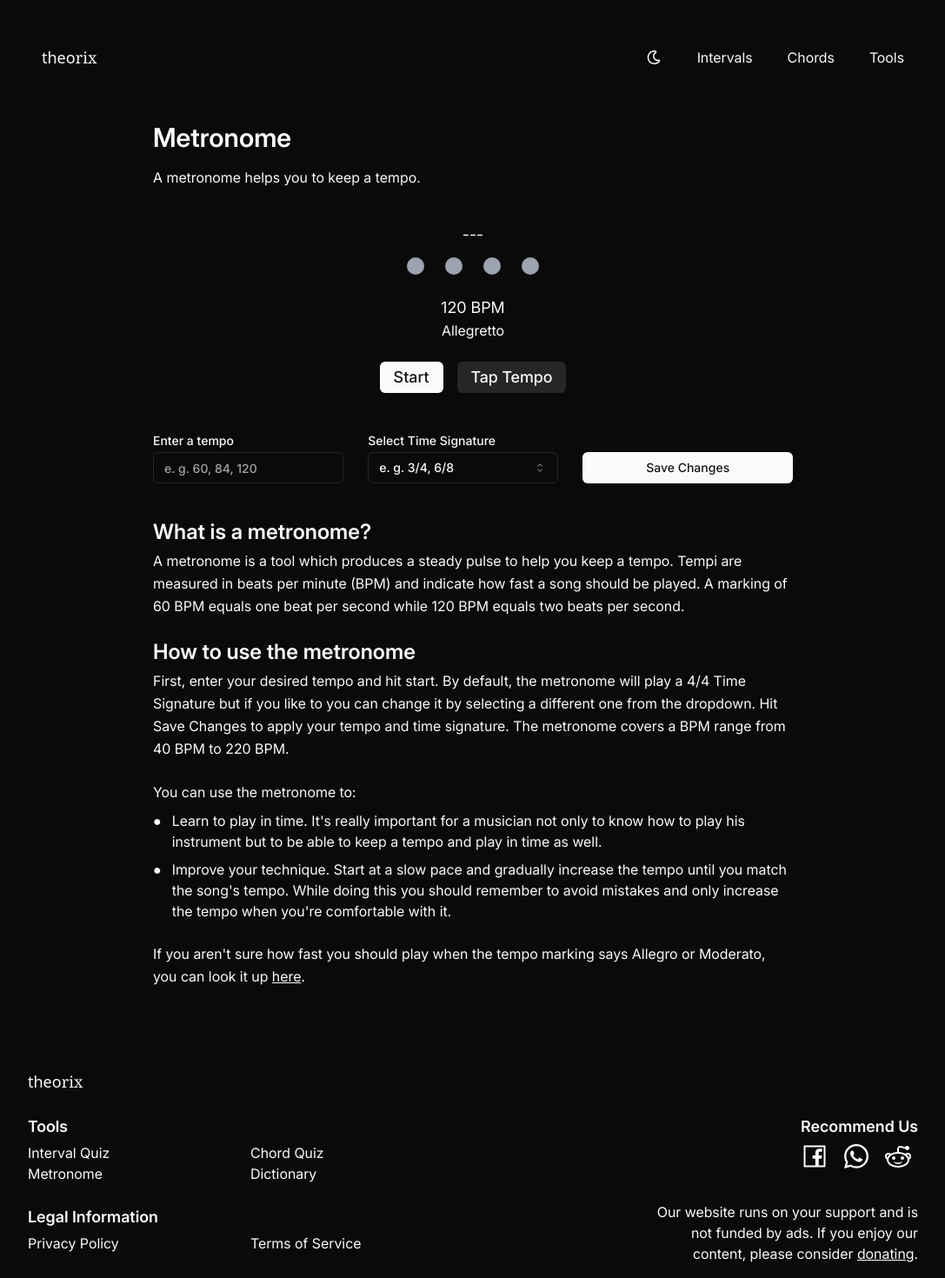
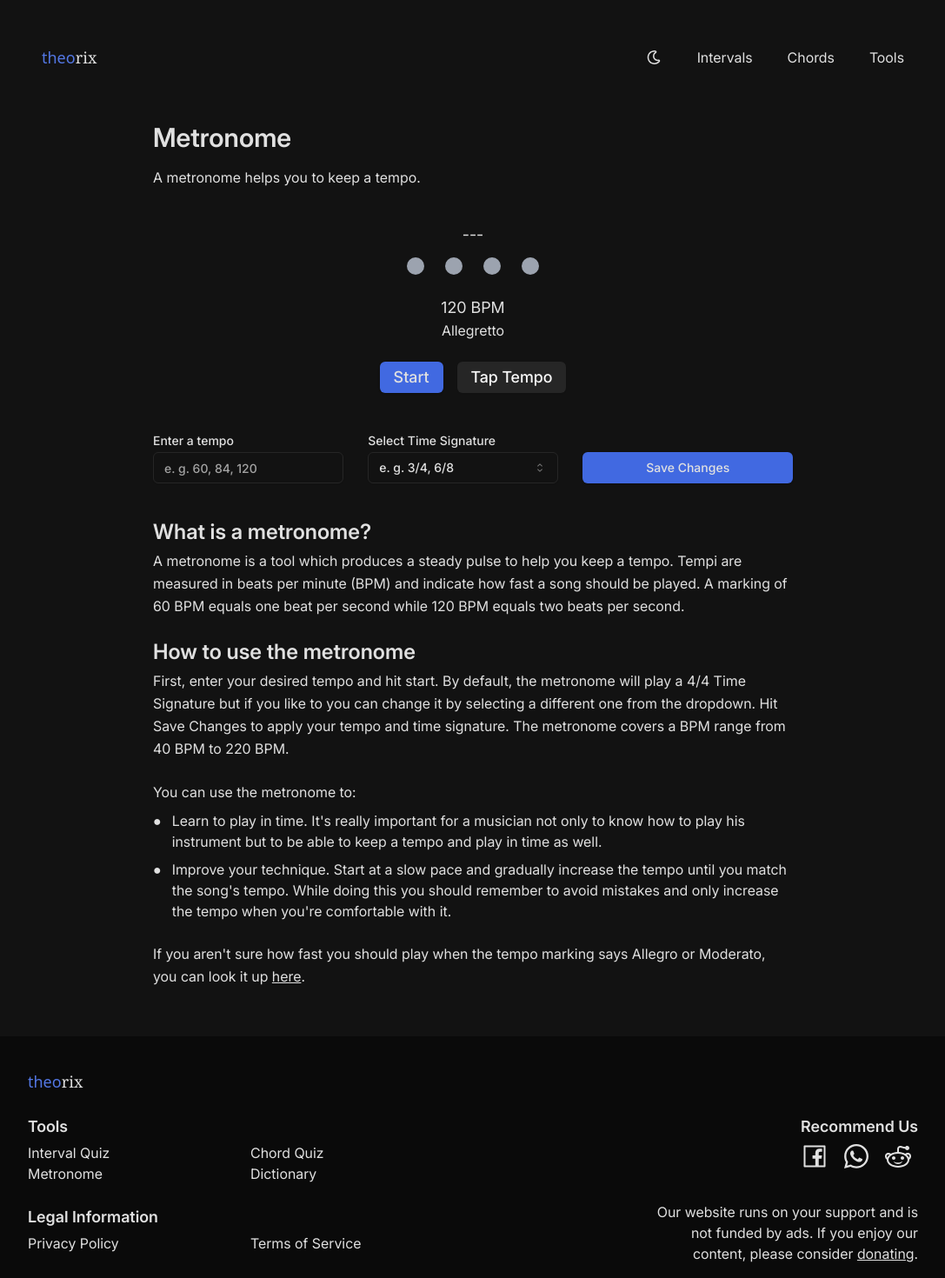
Before and after one commit to LucaJahnen/theorix, a React (Vite) app: page /metronome in a window 1280 px wide. Shown: the top 1470 px of the page at 87% size, without its empty margins (96-1183 px from the left). Built offline with nearby package versions, Linux system fonts and the light colour scheme.

Commit message:
adjusting colours to improve accessibility

```diff
--- a/src/App.css
+++ b/src/App.css
@@ -15,6 +15,7 @@ body {
     --primary: 225, 73%, 57%;
     --primary-altered: 225, 73%, 47%;
     --footer: 210, 17%, 91%;
+    --primary-lighter: 225, 73%, 61%;
 }
 
 html.dark body {
@@ -26,4 +27,5 @@ html.dark body {
     --stave: ;
     --primary: 225, 73%, 57%;
     --primary-altered: 225, 73%, 47%;
+    --primary-lighter: 225, 73%, 61%;
 }
--- a/src/App.tsx
+++ b/src/App.tsx
@@ -1,6 +1,5 @@
 import Navbar from "./components//Navbar"
 import Footer from "./components/Footer"
-import "./App.css"
 import { Button } from "./components/ui/button"
 import { Link } from "react-router-dom"
 import {
@@ -34,7 +33,7 @@ function App() {
               <h1 className="text-3xl font-semibold lg:text-5xl lg:max-w-[18ch] lg:leading-[1.1]">Learn music theory the easy way.</h1>
               <p className="mt-3 mb-5 lg:mt-5 lg:mb-6 lg:max-w-[45ch] text-lg">Explore music theory basics with clear explanations and interactive exercises. Perfect for all skill levels — get started now!</p>
               <Link to="/building-intervals">
-                <Button className="py-5 text-base lg:px-6 lg:py-[1.375rem] bg-primary">Start learning</Button>
+                <Button className="py-5 text-base lg:px-6 lg:py-[1.375rem] bg-primary dark:bg-primary-altered">Start learning</Button>
               </Link>
             </div>
         </section>
--- a/src/components/Footer/index.tsx
+++ b/src/components/Footer/index.tsx
@@ -7,7 +7,7 @@ const Footer = () => {
     const shareMessage = encodeURIComponent("Try out theorix on https://theorix.netlify.app")
     return (
         <footer className="px-4 py-[10%] bg-footer mt-14 lg:grid lg:grid-cols-2 lg:py-[3%] lg:px-[10%] lg:m-auto lg:mt-14 text-foreground">
-            <Link to="/" className="text-lg lg:row-start-1 font-serif"><span className="text-primary-altered font-sans">theo</span>rix</Link>
+            <Link to="/" className="text-lg lg:row-start-1 font-serif"><span className="text-primary-altered font-sans dark:text-primary-lighter">theo</span>rix</Link>
             <section className="lg:row-start-2">
                 <h3 className="mt-6 mb-1 font-semibold text-lg">Tools</h3>
                 <div className="grid grid-rows-2 grid-cols-2">
--- a/src/components/Navbar/index.tsx
+++ b/src/components/Navbar/index.tsx
@@ -56,7 +56,7 @@ const Navbar: React.FC = () => {
     <>
     <nav className="grid place-items-center sticky top-0 left-0 z-[1001] bg-background" id="navbar">
     <div className="flex items-center justify-between w-full px-4 py-6 lg:w-[80%] lg:pb-8 lg:pt-12">
-      <Link to="/" className="text-lg lg:row-start-1 font-serif"><span className="text-primary font-sans">theo</span>rix</Link>
+      <Link to="/" className="text-lg lg:row-start-1 font-serif"><span className="text-primary font-sans dark:text-primary-lighter">theo</span>rix</Link>
       <div className="flex flex-row gap-2">
         <Button size="icon" className="bg-transparent text-foreground shadow-none hover:bg-transparent" onClick={toggleTheme} aria-label="toggle colour theme">
             {theme === "dark" ? <FaRegMoon className="h-8 w-8" /> : <MdOutlineWbSunny className="h-8 w-8" />}
--- a/src/main.tsx
+++ b/src/main.tsx
@@ -1,6 +1,7 @@
 import { createRoot } from 'react-dom/client'
 import { Suspense } from "react"
 import './index.css'
+import './App.css'
 import AppRoutes from './root'
 import { BrowserRouter } from 'react-router-dom'
 import Fallback from './components/Fallback'
--- a/tailwind.config.js
+++ b/tailwind.config.js
@@ -1,7 +1,7 @@
 /** @type {import('tailwindcss').Config} */
 
 export default {
-    darkMode: ["selector", "[data-mode='dark']", "class"],
+    darkMode: 'selector',
 	content: [
 		"./index.html",
 		"./src/**/*.{js,ts,jsx,tsx}",
@@ -40,6 +40,7 @@ export default {
   				DEFAULT: 'hsl(var(--primary))',
   				foreground: 'hsl(var(--primary-foreground))',
 				altered: 'hsl(var(--primary-altered))',
+				lighter: 'hsl(var(--primary-lighter))'
   			},
   			secondary: {
   				DEFAULT: 'hsl(var(--secondary))',
```
